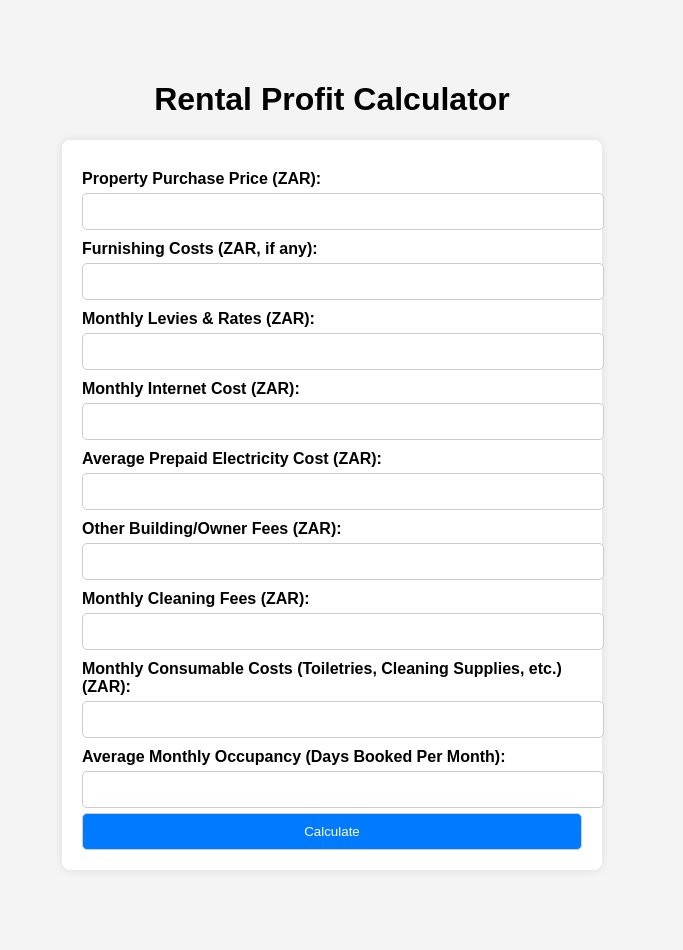
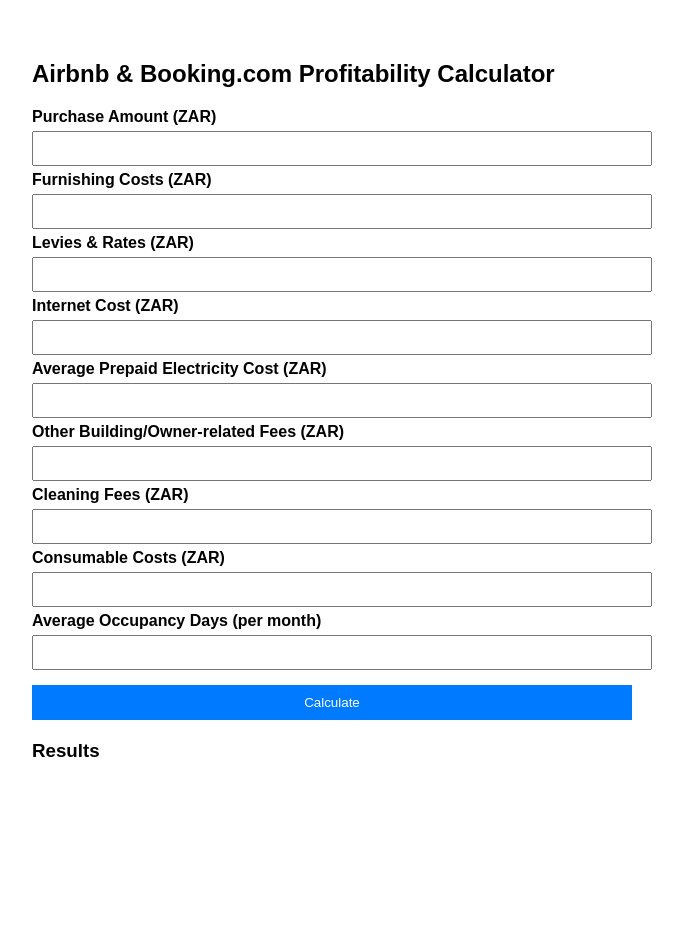
Before and after one commit to NaniChehore/ProfitCalculator, a Flask app: page / in a window 1280 px wide. Shown: the whole page, without its empty margins (308-991 px from the left). After the commit the page ends 757 px from the top, so only its background shows below. Run offline with Flask 2, Linux system fonts and the light colour scheme.

Commit message:
Update index.html

```diff
--- a/templates/index.html
+++ b/templates/index.html
@@ -3,74 +3,111 @@
 <head>
     <meta charset="UTF-8">
     <meta name="viewport" content="width=device-width, initial-scale=1.0">
-    <title>Rental Profit Calculator</title>
+    <title>Airbnb Profitability Calculator</title>
+    <script src="https://code.jquery.com/jquery-3.6.0.min.js"></script>
     <style>
-        body { font-family: Arial, sans-serif; margin: 40px; padding: 20px; background-color: #f4f4f4; }
-        h1 { text-align: center; }
-        form { background: white; padding: 20px; border-radius: 8px; max-width: 500px; margin: auto; box-shadow: 0px 0px 10px rgba(0, 0, 0, 0.1); }
-        label { font-weight: bold; display: block; margin-top: 10px; }
-        input, button { width: 100%; padding: 10px; margin-top: 5px; border-radius: 5px; border: 1px solid #ccc; }
-        button { background-color: #007bff; color: white; cursor: pointer; }
-        button:hover { background-color: #0056b3; }
-        #result { text-align: center; font-size: 18px; margin-top: 20px; }
+        body {
+            font-family: Arial, sans-serif;
+            margin: 20px;
+            padding: 20px;
+        }
+        .container {
+            max-width: 600px;
+            margin: auto;
+        }
+        label {
+            font-weight: bold;
+        }
+        input {
+            width: 100%;
+            padding: 8px;
+            margin: 5px 0;
+        }
+        button {
+            background-color: #007bff;
+            color: white;
+            padding: 10px;
+            width: 100%;
+            border: none;
+            cursor: pointer;
+            margin-top: 10px;
+        }
+        button:hover {
+            background-color: #0056b3;
+        }
+        .results {
+            margin-top: 20px;
+        }
     </style>
 </head>
 <body>
+    <div class="container">
+        <h2>Airbnb & Booking.com Profitability Calculator</h2>
+        <label>Purchase Amount (ZAR)</label>
+        <input type="number" id="purchase_amount">
 
-    <h1>Rental Profit Calculator</h1>
+        <label>Furnishing Costs (ZAR)</label>
+        <input type="number" id="furnishing_costs">
 
-    <form id="calculationForm">
-        <label for="purchaseAmount">Property Purchase Price (ZAR):</label>
-        <input type="number" id="purchaseAmount" name="purchaseAmount" required>
+        <label>Levies & Rates (ZAR)</label>
+        <input type="number" id="levies_rates">
 
-        <label for="furnishingCost">Furnishing Costs (ZAR, if any):</label>
-        <input type="number" id="furnishingCost" name="furnishingCost">
+        <label>Internet Cost (ZAR)</label>
+        <input type="number" id="internet_cost">
 
-        <label for="leviesRates">Monthly Levies & Rates (ZAR):</label>
-        <input type="number" id="leviesRates" name="leviesRates">
+        <label>Average Prepaid Electricity Cost (ZAR)</label>
+        <input type="number" id="electricity_cost">
 
-        <label for="internetCost">Monthly Internet Cost (ZAR):</label>
-        <input type="number" id="internetCost" name="internetCost">
+        <label>Other Building/Owner-related Fees (ZAR)</label>
+        <input type="number" id="other_fees">
 
-        <label for="electricityCost">Average Prepaid Electricity Cost (ZAR):</label>
-        <input type="number" id="electricityCost" name="electricityCost">
+        <label>Cleaning Fees (ZAR)</label>
+        <input type="number" id="cleaning_fees">
 
-        <label for="otherFees">Other Building/Owner Fees (ZAR):</label>
-        <input type="number" id="otherFees" name="otherFees">
+        <label>Consumable Costs (ZAR)</label>
+        <input type="number" id="consumables_cost">
 
-        <label for="cleaningFees">Monthly Cleaning Fees (ZAR):</label>
-        <input type="number" id="cleaningFees" name="cleaningFees">
+        <label>Average Occupancy Days (per month)</label>
+        <input type="number" id="occupancy_days">
 
-        <label for="consumables">Monthly Consumable Costs (Toiletries, Cleaning Supplies, etc.) (ZAR):</label>
-        <input type="number" id="consumables" name="consumables">
+        <button onclick="calculate()">Calculate</button>
 
-        <label for="occupancyRate">Average Monthly Occupancy (Days Booked Per Month):</label>
-        <input type="number" id="occupancyRate" name="occupancyRate">
-
-        <button type="button" id="calculateBtn">Calculate</button>
-    </form>
-
-    <div id="result"></div>
+        <div class="results">
+            <h3>Results</h3>
+            <div id="output"></div>
+        </div>
+    </div>
 
     <script>
-        document.getElementById("calculateBtn").addEventListener("click", function() {
-            let formData = new FormData(document.getElementById("calculationForm"));
+        function calculate() {
+            var data = {
+                purchase_amount: $("#purchase_amount").val(),
+                furnishing_costs: $("#furnishing_costs").val(),
+                levies_rates: $("#levies_rates").val(),
+                internet_cost: $("#internet_cost").val(),
+                electricity_cost: $("#electricity_cost").val(),
+                other_fees: $("#other_fees").val(),
+                cleaning_fees: $("#cleaning_fees").val(),
+                consumables_cost: $("#consumables_cost").val(),
+                occupancy_days: $("#occupancy_days").val(),
+            };
 
-            fetch("/calculate", {
-                method: "POST",
-                body: formData
-            })
-            .then(response => response.json())
-            .then(data => {
-                document.getElementById("result").innerHTML = `
-                    <p><strong>Minimum Nightly Rate:</strong> R${data.min_rate}</p>
-                    <p><strong>Nights Needed to Break Even:</strong> ${data.nights_to_break_even}</p>
-                    <p><strong>Nights Needed for 20% Profit:</strong> ${data.nights_for_20_profit}</p>
-                `;
-            })
-            .catch(error => console.error("Error:", error));
-        });
+            $.ajax({
+                url: "/calculate",
+                type: "POST",
+                contentType: "application/json",
+                data: JSON.stringify(data),
+                success: function(response) {
+                    $("#output").html("");
+                    response.forEach(function(item) {
+                        $("#output").append(`<p>Nightly Rate: R${item.nightly_rate} - Break Even Nights on Airbnb: ${item.break_even_nights_airbnb}, Booking.com: ${item.break_even_nights_booking}</p>`);
+                    });
+                },
+                error: function(err) {
+                    $("#output").html("<p style='color:red;'>Error calculating. Check inputs.</p>");
+                }
+            });
+        }
     </script>
-
 </body>
 </html>
```
